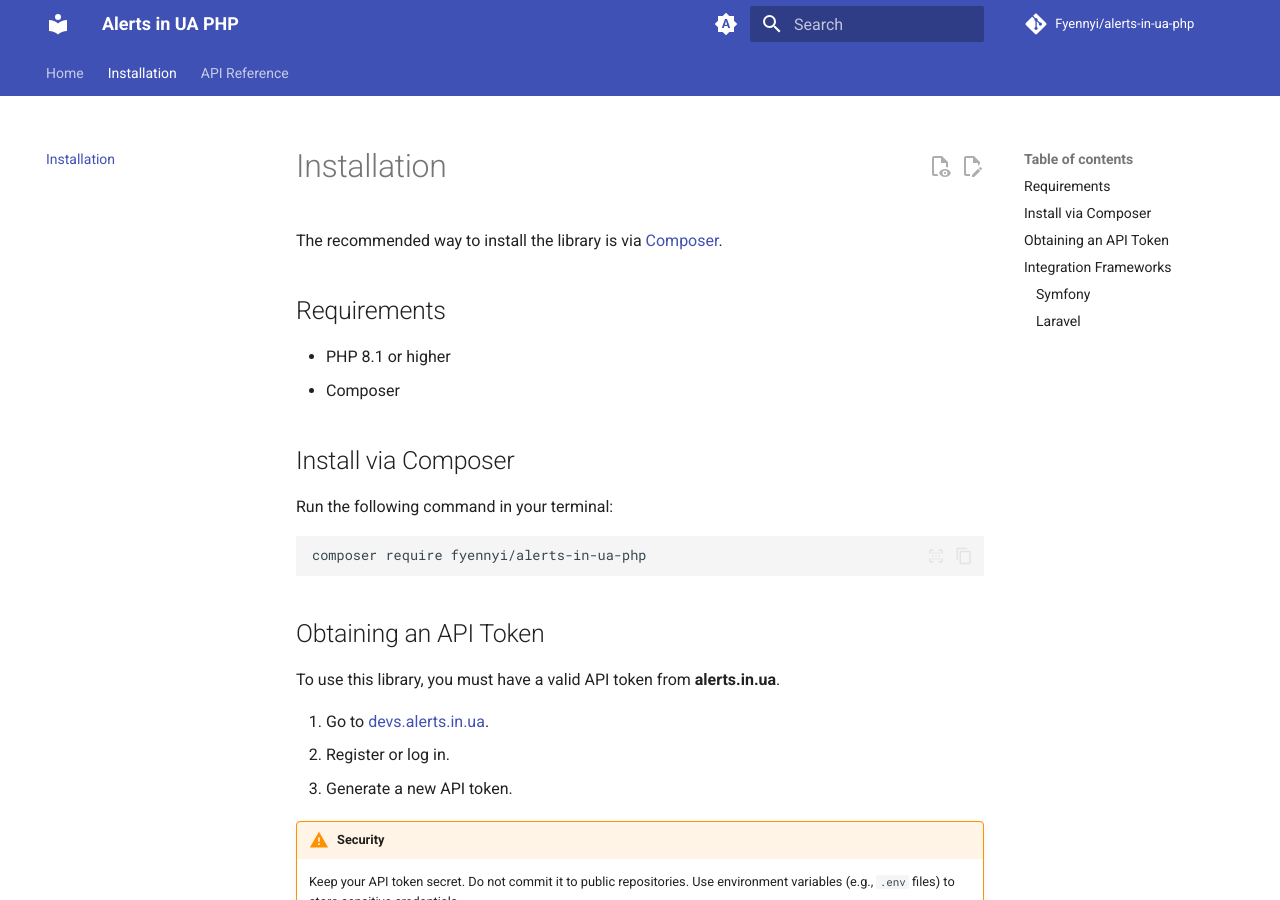
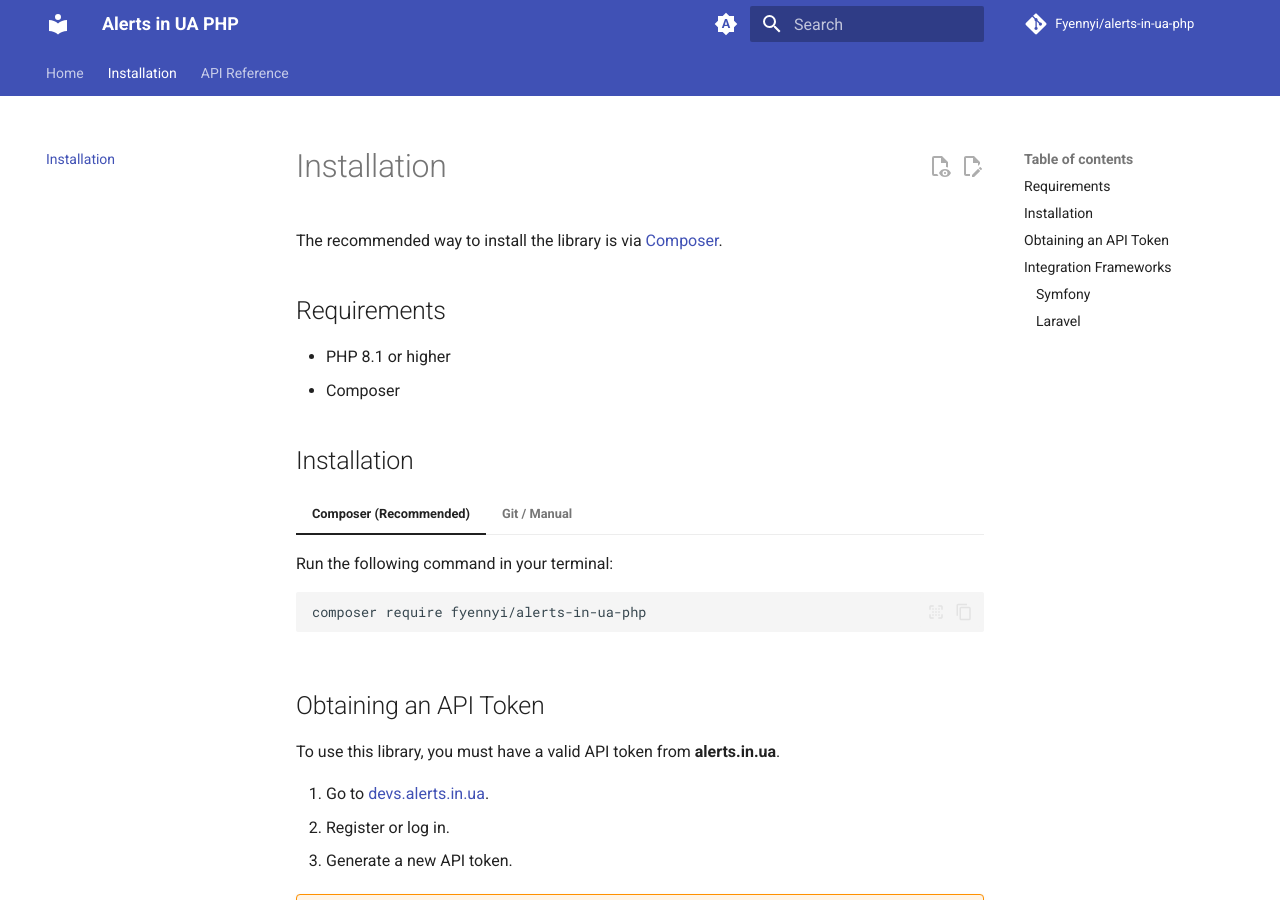
Before and after one commit to Fyennyi/alerts-in-ua-php, an MkDocs documentation site: the page built from docs/installation.md, in a window 1280 px wide and 900 px high. Built offline with MkDocs 1.6.1 and Material for MkDocs 9.7.7, drawn with Linux system fonts in a browser that asks for light colours; comment, search, counter and statistics services are not loaded.

Commit message:
docs: Use content tabs for installation guide

````diff
--- a/docs/installation.md
+++ b/docs/installation.md
@@ -7,13 +7,33 @@ The recommended way to install the library is via [Composer](https://getcomposer
 - PHP 8.1 or higher
 - Composer
 
-## Install via Composer
+## Installation
 
-Run the following command in your terminal:
+=== "Composer (Recommended)"
 
-```bash
-composer require fyennyi/alerts-in-ua-php
-```
+    Run the following command in your terminal:
+
+    ```bash
+    composer require fyennyi/alerts-in-ua-php
+    ```
+
+=== "Git / Manual"
+
+    1. Clone the repository:
+       ```bash
+       git clone https://github.com/Fyennyi/alerts-in-ua-php.git
+       cd alerts-in-ua-php
+       ```
+
+    2. Install dependencies:
+       ```bash
+       composer install
+       ```
+
+    3. Include the autoloader in your project:
+       ```php
+       require_once 'alerts-in-ua-php/vendor/autoload.php';
+       ```
 
 ## Obtaining an API Token
 
````
